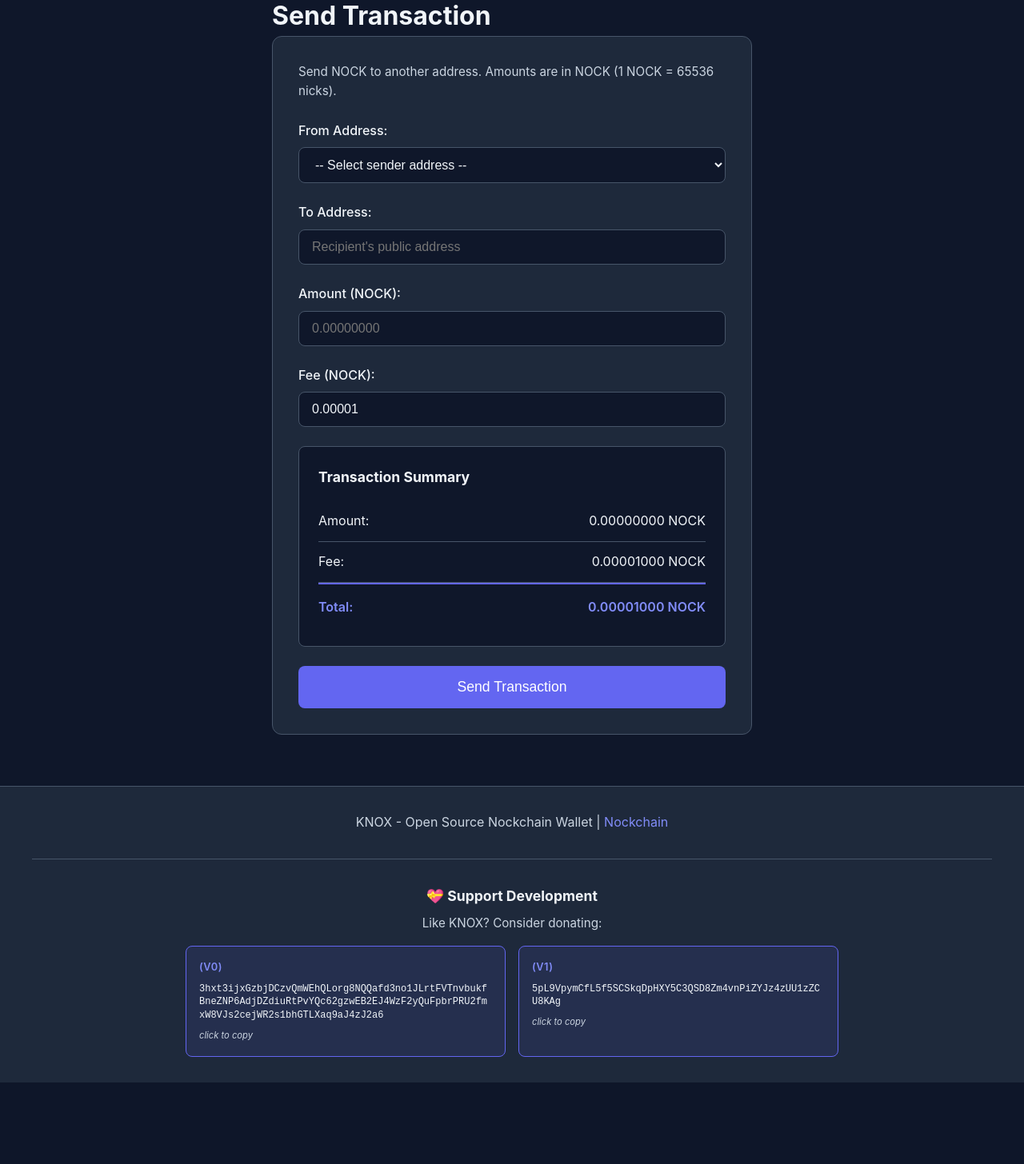
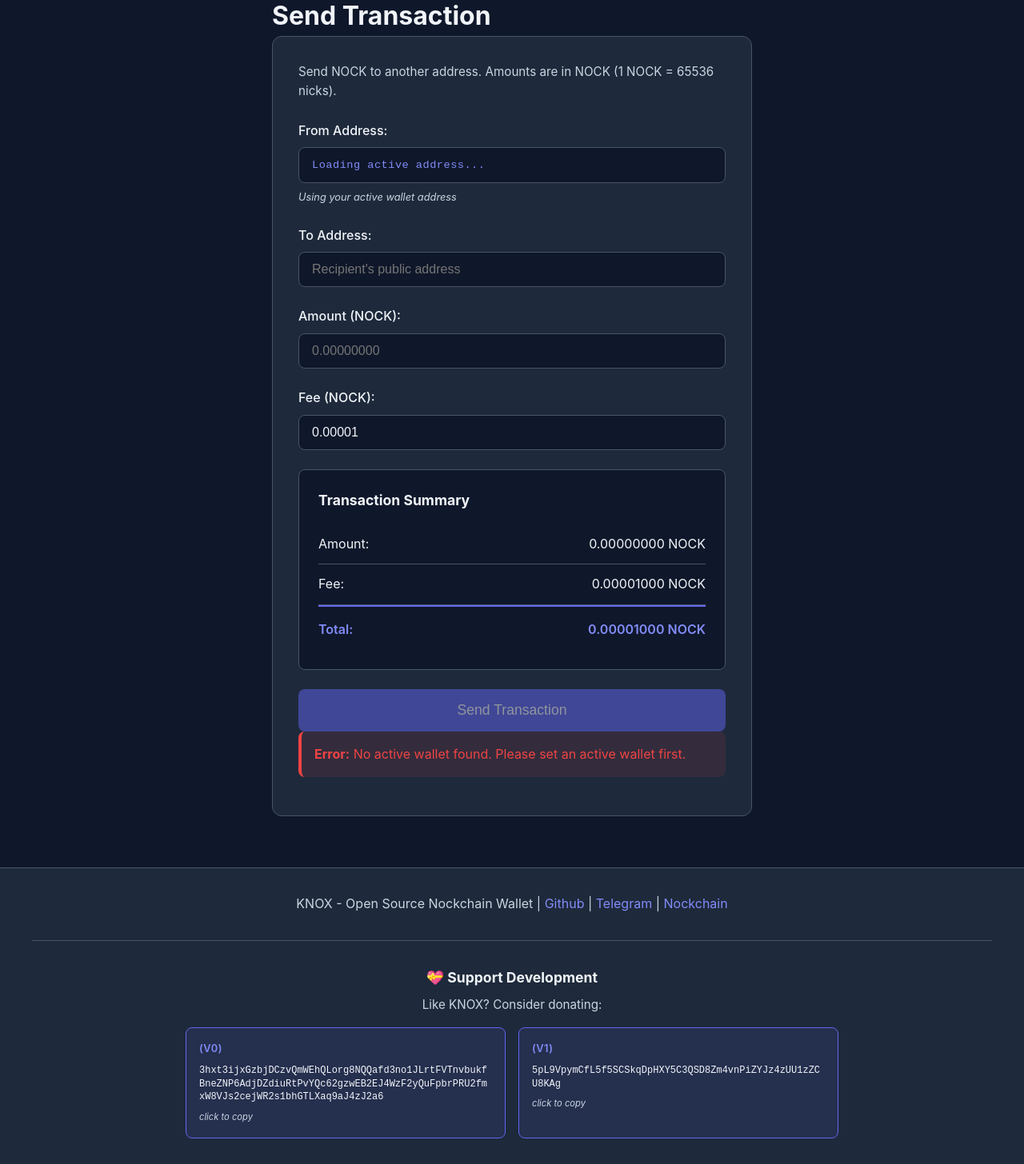
Before and after one commit to bullishonyou/knox-wallet-nock, a Flask app: page /send in a window 1280 px wide. Shown: the part 183-1639 px from the top of the page at 80% size. Before the commit the page ends 1537 px from the top, so only its background shows below. Run offline with Flask 3, Linux system fonts and the light colour scheme.

Commit message:
Fix send transaction page: auto-populate From Address with active wallet
UI Improvements:
- From Address now displays the active wallet (from localStorage/API)
- User cannot change the From Address (read-only display)
- Address shows truncated (first 20 + last 20 chars) with full address on hover
- Added 'Using your active wallet address' hint
- Submit button disabled if no active wallet found

Implementation:
- loadActiveAddress(): Checks localStorage first, falls back to API
- Caches active address in localStorage for performance
- Displays address in code block for clarity
- Full address available via tooltip (hover)
- Form validation enhanced

Footer Updates:
- Added Github repo link
- Added Telegram community link

This ensures users send from their active wallet only.

```diff
--- a/static/css/style.css
+++ b/static/css/style.css
@@ -153,6 +153,38 @@
     margin-top: 0.5rem;
     font-size: 0.85rem;
     color: var(--text-secondary);
+}
+
+/* From Address Display (Read-only) */
+.from-address-display {
+    background-color: var(--background);
+    border: 1px solid var(--border);
+    border-radius: 8px;
+    padding: 0.75rem 1rem;
+    margin-bottom: 0.5rem;
+}
+
+.from-address-display code {
+    display: block;
+    font-family: 'Courier New', monospace;
+    font-size: 0.85rem;
+    word-break: break-all;
+    color: var(--primary-light);
+    letter-spacing: 0.5px;
+    line-height: 1.4;
+}
+
+.from-address-display code:hover {
+    color: var(--primary-color);
+    cursor: pointer;
+}
+
+.form-hint {
+    display: block;
+    margin-top: 0.5rem;
+    font-size: 0.8rem;
+    color: var(--text-secondary);
+    font-style: italic;
 }
 
 /* Buttons */
--- a/templates/base.html
+++ b/templates/base.html
@@ -36,7 +36,7 @@
     <footer class="footer">
         <div class="footer-content">
             <div class="footer-main">
-                <p>KNOX - Open Source Nockchain Wallet | <a href="https://github.com/zorp-corp/nockchain" target="_blank">Nockchain</a></p>
+                <p>KNOX - Open Source Nockchain Wallet | <a href="https://github.com/bullishonyou/knox-wallet-nock" target="_blank">Github</a> | <a href="https://t.me/knoxcommunity" target="_blank">Telegram</a> | <a href="https://github.com/zorp-corp/nockchain" target="_blank">Nockchain</a></p>
             </div>
 
             <div class="footer-donations">
--- a/templates/send_transaction.html
+++ b/templates/send_transaction.html
@@ -12,12 +12,11 @@
         <form id="send-form">
             <div class="form-group">
                 <label for="sender">From Address:</label>
-                <select id="sender" class="form-control" required>
-                    <option value="">-- Select sender address --</option>
-                    {% for addr in addresses %}
-                    <option value="{{ addr }}">{{ addr }}</option>
-                    {% endfor %}
-                </select>
+                <div class="from-address-display">
+                    <code id="sender-display">Loading active address...</code>
+                    <input type="hidden" id="sender" required>
+                </div>
+                <small class="form-hint">Using your active wallet address</small>
             </div>
 
             <div class="form-group">
@@ -51,7 +50,7 @@
                 </div>
             </div>
 
-            <button type="submit" class="btn btn-primary btn-large">Send Transaction</button>
+            <button type="submit" class="btn btn-primary btn-large" id="submit-btn">Send Transaction</button>
         </form>
 
         <div id="success-alert" class="alert alert-success hidden">
@@ -74,6 +73,9 @@
 {% block scripts %}
 <script>
     const sendForm = document.getElementById('send-form');
+    const senderInput = document.getElementById('sender');
+    const senderDisplay = document.getElementById('sender-display');
+    const recipientInput = document.getElementById('recipient');
     const amountInput = document.getElementById('amount');
     const feeInput = document.getElementById('fee');
     const summaryAmount = document.getElementById('summary-amount');
@@ -84,6 +86,50 @@
     const errorText = document.getElementById('error-text');
     const loadingSpinner = document.getElementById('loading-spinner');
     const txResult = document.getElementById('tx-result');
+    const submitBtn = document.getElementById('submit-btn');
+
+    // Load active address from localStorage on page load
+    function loadActiveAddress() {
+        const cachedAddress = localStorage.getItem('activeAddress');
+
+        if (cachedAddress) {
+            senderInput.value = cachedAddress;
+            // Display truncated version for readability
+            const displayText = cachedAddress.substring(0, 20) + '...' + cachedAddress.substring(cachedAddress.length - 20);
+            senderDisplay.textContent = displayText;
+            senderDisplay.title = cachedAddress; // Full address on hover
+        } else {
+            // Fetch from API if not in cache
+            fetchActiveAddress();
+        }
+    }
+
+    // Fetch active address from API
+    async function fetchActiveAddress() {
+        try {
+            const response = await fetch('/api/active-wallet');
+            const data = await response.json();
+
+            if (data.success && data.address) {
+                const address = data.address;
+                senderInput.value = address;
+                // Cache it for future use
+                localStorage.setItem('activeAddress', address);
+
+                const displayText = address.substring(0, 20) + '...' + address.substring(address.length - 20);
+                senderDisplay.textContent = displayText;
+                senderDisplay.title = address;
+
+                submitBtn.disabled = false;
+            } else {
+                showError('No active wallet found. Please set an active wallet first.');
+                submitBtn.disabled = true;
+            }
+        } catch (error) {
+            showError('Failed to load active address: ' + error.message);
+            submitBtn.disabled = true;
+        }
+    }
 
     // Update summary on input change
     amountInput.addEventListener('input', updateSummary);
@@ -105,8 +151,8 @@
         errorAlert.classList.add('hidden');
         loadingSpinner.classList.remove('hidden');
 
-        const sender = document.getElementById('sender').value;
-        const recipient = document.getElementById('recipient').value;
+        const sender = senderInput.value;
+        const recipient = recipientInput.value;
         const amount = parseFloat(amountInput.value);
         const fee = parseFloat(feeInput.value);
 
@@ -140,6 +186,8 @@
                 txResult.innerHTML = '<pre>' + JSON.stringify(data.data, null, 2) + '</pre>';
                 successAlert.classList.remove('hidden');
                 sendForm.reset();
+                // Reload active address
+                loadActiveAddress();
                 updateSummary();
             } else {
                 showError(data.error || 'Failed to send transaction');
@@ -156,6 +204,9 @@
         errorAlert.classList.remove('hidden');
     }
 
+    // Load active address on page load
+    loadActiveAddress();
+
     // Initialize summary
     updateSummary();
 </script>
```
